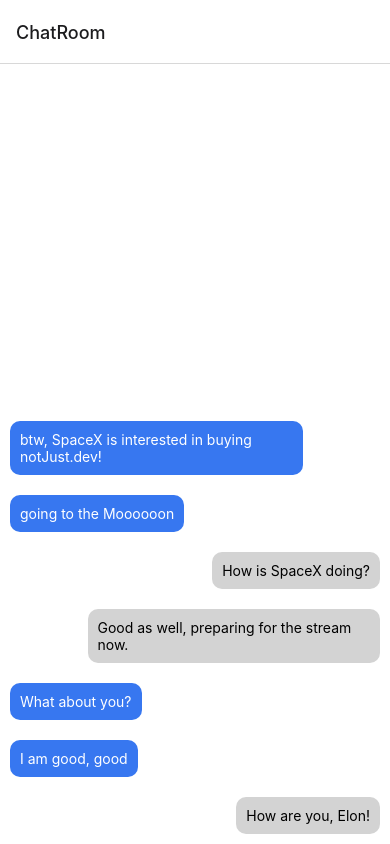
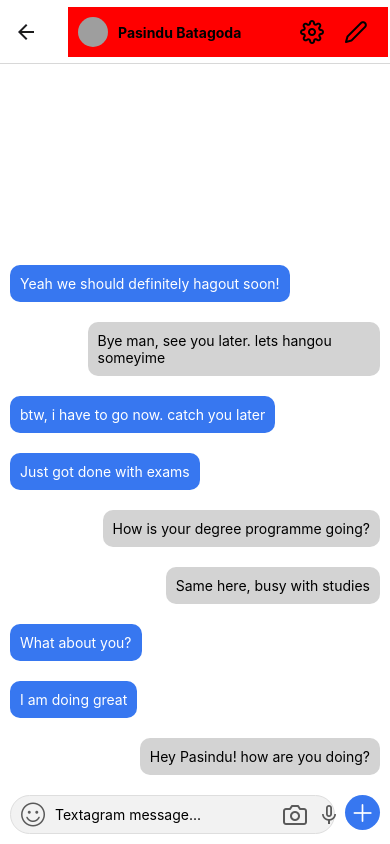
Before and after one commit to Pasindu-Batagoda/Textagram-React-Native, a React Native app: screen /ChatRoom in a window 390 px wide. Built offline with nearby package versions, Linux system fonts and the light colour scheme; grey boxes are pictures that could not be loaded; what expo-linking would draw is missing.

Commit message:
Frontend UI complete

```diff
--- a/assets/dummy-data/Chats.ts
+++ b/assets/dummy-data/Chats.ts
@@ -1,69 +1,100 @@
 export default {
-	id: '1',
-	users: [{
-		id: 'u1',
-		name: 'Vadim',
-		imageUri: 'https://notjustdev-dummy.s3.us-east-2.amazonaws.com/avatars/vadim.jpg',
-	}, {
-		id: 'u2',
-		name: 'Elon Musk',
-		imageUri: 'https://notjustdev-dummy.s3.us-east-2.amazonaws.com/avatars/elon.png',
-	}],
-	messages: [{
-		id: 'm1',
-		content: 'How are you, Elon!',
-		createdAt: '2020-10-10T12:48:00.000Z',
+  id: "1",
+  users: [
+    {
+      id: "u1",
+      name: "Vadim",
+      imageUri:
+        "https://notjustdev-dummy.s3.us-east-2.amazonaws.com/avatars/vadim.jpg",
+    },
+    {
+      id: "u2",
+      name: "Elon Musk",
+      imageUri:
+        "https://notjustdev-dummy.s3.us-east-2.amazonaws.com/avatars/elon.png",
+    },
+  ],
+  messages: [
+    {
+      id: "m1",
+      content: "Hey Pasindu! how are you doing?",
+      createdAt: "2020-10-10T12:48:00.000Z",
       user: {
-			id: 'u1',
-			name: 'Vadim',
+        id: "u1",
+        name: "Vadim",
       },
-	}, {
-		id: 'm2',
-		content: 'I am good, good',
-		createdAt: '2020-10-03T14:49:00.000Z',
+    },
+    {
+      id: "m2",
+      content: "I am doing great",
+      createdAt: "2020-10-03T14:49:00.000Z",
       user: {
-			id: 'u2',
-			name: 'Elon Musk',
+        id: "u2",
+        name: "Elon Musk",
       },
-	}, {
-		id: 'm3',
-		content: 'What about you?',
-		createdAt: '2020-10-03T14:49:40.000Z',
+    },
+    {
+      id: "m3",
+      content: "What about you?",
+      createdAt: "2020-10-03T14:49:40.000Z",
       user: {
-			id: 'u2',
-			name: 'Elon Musk',
+        id: "u2",
+        name: "Elon Musk",
       },
-	}, {
-		id: 'm4',
-		content: 'Good as well, preparing for the stream now.',
-		createdAt: '2020-10-03T14:50:00.000Z',
+    },
+    {
+      id: "m4",
+      content: "Same here, busy with studies",
+      createdAt: "2020-10-03T14:50:00.000Z",
       user: {
-			id: 'u1',
-			name: 'Vadim',
+        id: "u1",
+        name: "Vadim",
       },
-	}, {
-		id: 'm5',
-		content: 'How is SpaceX doing?',
-		createdAt: '2020-10-03T14:51:00.000Z',
+    },
+    {
+      id: "m5",
+      content: "How is your degree programme going?",
+      createdAt: "2020-10-03T14:51:00.000Z",
       user: {
-			id: 'u1',
-			name: 'Vadim',
+        id: "u1",
+        name: "Vadim",
       },
-	}, {
-		id: 'm6',
-		content: 'going to the Moooooon',
-		createdAt: '2020-10-03T14:49:00.000Z',
+    },
+    {
+      id: "m6",
+      content: "Just got done with exams",
+      createdAt: "2020-10-03T14:49:00.000Z",
       user: {
-			id: 'u2',
-			name: 'Elon Musk',
+        id: "u2",
+        name: "Elon Musk",
       },
-	}, {
-		id: 'm7',
-		content: 'btw, SpaceX is interested in buying notJust.dev!',
-		createdAt: '2020-10-03T14:53:00.000Z',
+    },
+    {
+      id: "m7",
+      content: "btw, i have to go now. catch you later",
+      createdAt: "2020-10-03T14:53:00.000Z",
       user: {
-			id: 'u2',
-			name: 'Elon Musk',
+        id: "u2",
+        name: "Elon Musk",
       },
-	}]
-}
+    },
+    {
+      id: "m8",
+      content: "Bye man, see you later. lets hangou someyime",
+      createdAt: "2020-10-03T14:51:00.000Z",
+      user: {
+        id: "u1",
+        name: "Vadim",
+      },
+    },
+    {
+      id: "m9",
+      content: "Yeah we should definitely hagout soon!",
+      createdAt: "2020-10-03T14:53:00.000Z",
+      user: {
+        id: "u2",
+        name: "Elon Musk",
+      },
+    },
+  ],
+};
--- a/components/ChatRoomItem/ChatRoomItem.tsx
+++ b/components/ChatRoomItem/ChatRoomItem.tsx
@@ -1,5 +1,6 @@
 import React from "react";
-import { Text, Image, View, StyleSheet } from "react-native";
+import { Text, Image, View, Pressable } from "react-native";
+import { useNavigation } from "@react-navigation/core";
 import styles from "./Styles";
 
 //Single chat view component
@@ -11,8 +12,16 @@
   //view for message counter badge
   //everything within return is JSX
   const user = chatRoom.users[1];
+
+  const navigation = useNavigation();
+
+  const onPress = () => {
+    //Navigating to chatRoomScreen and sending ChatRoom ID to ChatRoomScreen
+    navigation.navigate("ChatRoom", { id: chatRoom.id });
+  };
+
   return (
-    <View style={styles.container}>
+    <Pressable onPress={onPress} style={styles.container}>
       <Image
         source={{
           uri: user.imageUri,
@@ -37,6 +46,6 @@
           {chatRoom.lastMessage.content}
         </Text>
       </View>
-    </View>
+    </Pressable>
   );
 }
--- /dev/null
+++ b/components/MessageInput/index.ts
@@ -0,0 +1 @@
+export { default } from "./MessageInput";
--- a/navigation/index.tsx
+++ b/navigation/index.tsx
@@ -1,10 +1,3 @@
-/**
- * If you are not familiar with React Navigation, refer to the "Fundamentals" guide:
- * https://reactnavigation.org/docs/getting-started
- *
- */
-import { FontAwesome } from "@expo/vector-icons";
-import { createBottomTabNavigator } from "@react-navigation/bottom-tabs";
 import {
   NavigationContainer,
   DefaultTheme,
@@ -12,14 +5,20 @@
 } from "@react-navigation/native";
 import { createNativeStackNavigator } from "@react-navigation/native-stack";
 import * as React from "react";
-import { ColorSchemeName, Pressable } from "react-native";
-
+import {
+  ColorSchemeName,
+  Pressable,
+  Text,
+  View,
+  Image,
+  useWindowDimensions,
+} from "react-native";
+import { Feather } from "@expo/vector-icons";
 import Colors from "../constants/Colors";
 import useColorScheme from "../hooks/useColorScheme";
-import ModalScreen from "../screens/ModalScreen";
 import NotFoundScreen from "../screens/NotFoundScreen";
-import TabOneScreen from "../screens/HomeScreen";
-import TabTwoScreen from "../screens/TabTwoScreen";
+import HomeScreen from "../screens/HomeScreen";
+
 import {
   RootStackParamList,
   RootTabParamList,
@@ -54,84 +53,121 @@
   return (
     <Stack.Navigator>
       <Stack.Screen
+        name="Home"
+        component={HomeScreen}
+        options={{ headerTitle: HomeHeader }}
+      />
+      <Stack.Screen
         name="ChatRoom"
         component={ChatRoomScreen}
-        options={{ headerShown: true }}
+        options={{ headerTitle: ChatRoomHeader }}
       />
-      <Stack.Screen
-        name="Root"
-        component={BottomTabNavigator}
-        options={{ headerShown: false }}
-      />
+
       <Stack.Screen
         name="NotFound"
         component={NotFoundScreen}
         options={{ title: "Oops!" }}
       />
-      <Stack.Group screenOptions={{ presentation: "modal" }}>
-        <Stack.Screen name="Modal" component={ModalScreen} />
-      </Stack.Group>
     </Stack.Navigator>
   );
 }
+//Home screen header section
+const HomeHeader = (props) => {
+  const { width } = useWindowDimensions();
+  return (
+    <View
+      style={{
+        flexDirection: "row",
+        justifyContent: "space-between",
+        padding: 10,
+        backgroundColor: "red",
+        width: "98%",
+        alignItems: "center",
+      }}
+    >
+      <Image
+        source={{
+          uri: "https://notjustdev-dummy.s3.us-east-2.amazonaws.com/avatars/elon.png",
+        }}
+        style={{
+          width: 30,
+          height: 30,
+          borderRadius: 30,
+        }}
+      />
 
-/**
- * A bottom tab navigator displays tab buttons on the bottom of the display to switch screens.
- * https://reactnavigation.org/docs/bottom-tab-navigator
- */
-const BottomTab = createBottomTabNavigator<RootTabParamList>();
+      <Text
+        style={{
+          flex: 1,
+          textAlign: "center",
+          marginLeft: 50,
+          fontWeight: "bold",
+        }}
+      >
+        Textagram
+      </Text>
+      <Feather
+        name="camera"
+        size={24}
+        color="black"
+        style={{ marginHorizontal: 10 }}
+      />
+      <Feather
+        name="edit-2"
+        size={24}
+        color="black"
+        style={{ marginHorizontal: 10 }}
+      />
+    </View>
+  );
+};
 
-function BottomTabNavigator() {
-  const colorScheme = useColorScheme();
+//ChatRoom Header
+const ChatRoomHeader = (props) => {
+  const { width } = useWindowDimensions();
 
   return (
-    <BottomTab.Navigator
-      initialRouteName="TabOne"
-      screenOptions={{
-        tabBarActiveTintColor: Colors[colorScheme].tint,
+    <View
+      style={{
+        flexDirection: "row",
+        justifyContent: "space-between",
+        backgroundColor: "red",
+        width: width - 70,
+        padding: 10,
+        alignItems: "center",
       }}
     >
-      <BottomTab.Screen
-        name="TabOne"
-        component={TabOneScreen}
-        options={({ navigation }: RootTabScreenProps<"TabOne">) => ({
-          title: "Tab One",
-          tabBarIcon: ({ color }) => <TabBarIcon name="code" color={color} />,
-          headerRight: () => (
-            <Pressable
-              onPress={() => navigation.navigate("Modal")}
-              style={({ pressed }) => ({
-                opacity: pressed ? 0.5 : 1,
-              })}
-            >
-              <FontAwesome
-                name="info-circle"
-                size={25}
-                color={Colors[colorScheme].text}
-                style={{ marginRight: 15 }}
-              />
-            </Pressable>
-          ),
-        })}
+      <Image
+        source={{
+          uri: "https://notjustdev-dummy.s3.us-east-2.amazonaws.com/avatars/vadim.jpg",
+        }}
+        style={{ width: 30, height: 30, borderRadius: 30 }}
       />
-      <BottomTab.Screen
-        name="TabTwo"
-        component={TabTwoScreen}
-        options={{
-          title: "Tab Two",
-          tabBarIcon: ({ color }) => <TabBarIcon name="code" color={color} />,
+      <Text
+        style={{
+          flex: 1,
+          marginLeft: 10,
+          fontWeight: "bold",
         }}
-      />
-    </BottomTab.Navigator>
+      >
+        {props.children}
+      </Text>
+      <Pressable onPress={() => navigation.navigate("Settings")}>
+        <Feather
+          name="settings"
+          size={24}
+          color="black"
+          style={{ marginHorizontal: 10 }}
+        />
+      </Pressable>
+      <Pressable onPress={() => navigation.navigate("UsersScreen")}>
+        <Feather
+          name="edit-2"
+          size={24}
+          color="black"
+          style={{ marginHorizontal: 10 }}
+        />
+      </Pressable>
+    </View>
   );
-}
-
-/**
- * You can explore the built-in icon families and icons on the web at https://icons.expo.fyi/
- */
-function TabBarIcon(props: {
-  name: React.ComponentProps<typeof FontAwesome>["name"];
-  color: string;
-}) {
-  return <FontAwesome size={30} style={{ marginBottom: -3 }} {...props} />;
-}
+};
--- a/screens/ChatRoomScreen.tsx
+++ b/screens/ChatRoomScreen.tsx
@@ -1,17 +1,28 @@
 import React from "react";
-import { Text, View, StyleSheet, FlatList } from "react-native";
+import { Text, View, StyleSheet, FlatList, SafeAreaView } from "react-native";
+import { useRoute, useNavigation } from "@react-navigation/core";
 import Message from "../components/Message";
 import chatRoomData from "../assets/dummy-data/Chats";
+import MessageInput from "../components/MessageInput";
 
+//using useRoute hook to receive data from route
 export default function ChatRoomScreen() {
+  const route = useRoute();
+  const navigation = useNavigation();
+
+  console.warn("Displaying chat room: ", route.params?.id);
+
+  navigation.setOptions({ title: "Pasindu Batagoda" });
+
   return (
-    <View style={styles.page}>
+    <SafeAreaView style={styles.page}>
       <FlatList
         data={chatRoomData.messages}
         renderItem={({ item }) => <Message message={item} />}
         inverted
       />
-    </View>
+      <MessageInput />
+    </SafeAreaView>
   );
 }
 
--- a/screens/HomeScreen.tsx
+++ b/screens/HomeScreen.tsx
@@ -5,7 +5,7 @@
 
 import chatRoomsData from "../assets/dummy-data/ChatRooms";
 
-export default function TabOneScreen() {
+export default function HomeScreen() {
   //FlatList implemented to display chatRoomItem components for each set of data in Array
   //FlatList smartly displays data in a scrollable list
   //data,renderItem are props passed for FlatList
```
Lines whose indentation alone changed are shown as unchanged.
